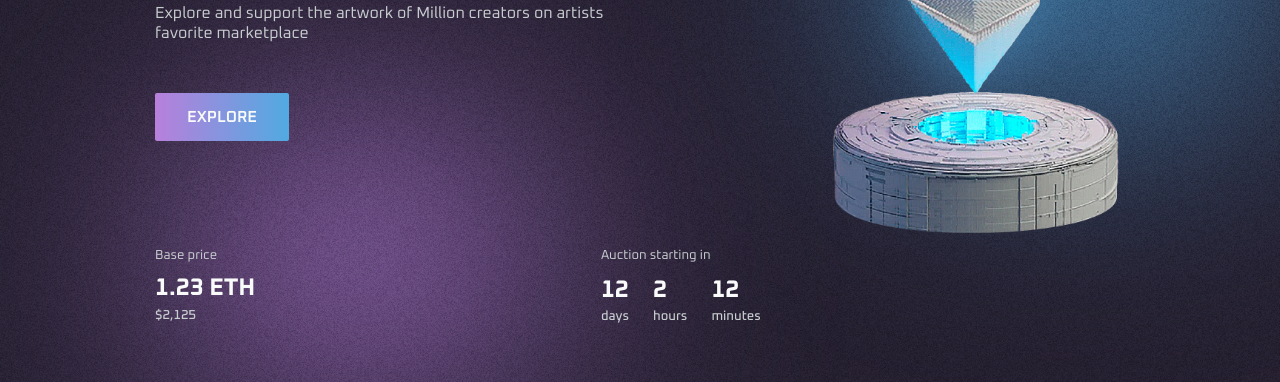
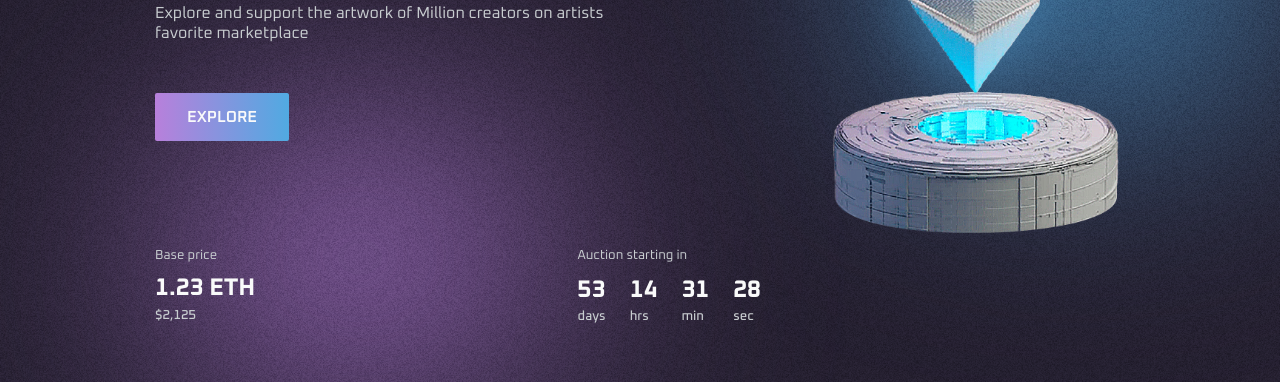
Before and after one commit to 0xrishavsharma/nft-show-website, a website: page index.html in a window 1280 px wide. Shown: the part 418-800 px from the top of the page. Drawn offline with nearby package versions, Linux system fonts and the light colour scheme.

Commit message:
Landing page complete

```diff
--- a/index.html
+++ b/index.html
@@ -114,16 +114,20 @@
                         <p>Auction starting in</p>
                         <div class="bidInfo2Date">
                             <div class="bidInfo2Days">
-                                <h5>12</h5>
+                                <h5 id="days"></h5>
                                 <h6>days</h6>
                             </div>
                             <div class="bidInfo2Hours">
-                                <h5>2</h5>
-                                <h6>hours</h6>
+                                <h5 id="hours"></h5>
+                                <h6>hrs</h6>
                             </div>
                             <div class="bidInfo2Minutes">
-                                <h5>12</h5>
-                                <h6>minutes</h6>
+                                <h5 id="minutes"></h5>
+                                <h6>min</h6>
+                            </div>
+                            <div class="bidInfo2Minutes">
+                                <h5 id="seconds"></h5>
+                                <h6>sec</h6>
                             </div>
                         </div>
                     </div>
--- a/scripts/main.js
+++ b/scripts/main.js
@@ -25,7 +25,34 @@ navLink.forEach((e) => {
 // Change the background of header
 const onScrollHeader = (e) => {
     let header = document.querySelector(".header");
-    console.log(header)
     this.scrollY >= 50 ? header.classList.add("onScrollHeader") : header.classList.remove("onScrollHeader");
 }
 window.addEventListener('scroll', onScrollHeader)
+
+
+// Countdown timer
+const x = setInterval(() => {
+
+
+    let tillDate = new Date("Nov 1, 2022 23:59:59").getTime();
+    let currentDate = new Date().getTime();
+    let difference = tillDate - currentDate;
+
+    let days = Math.floor(difference / (1000 * 60 * 60 * 24));
+    let hours = Math.floor(difference % (1000 * 60 * 60 * 24) / (1000 * 60 * 60))
+    let minutes = Math.floor(difference % (1000 * 60 * 60) / (1000 * 60))
+    let seconds = Math.floor(difference % (1000 * 60) / (1000))
+
+
+    const timeLeft = {
+        days: days,
+        hours: hours,
+        minutes: minutes,
+        seconds: seconds
+    }
+
+    document.querySelector("#days").innerHTML = days;
+    document.querySelector("#hours").innerHTML = hours;
+    document.querySelector("#minutes").innerHTML = minutes;
+    document.querySelector("#seconds").innerHTML = seconds;
+}, 1000);
```
